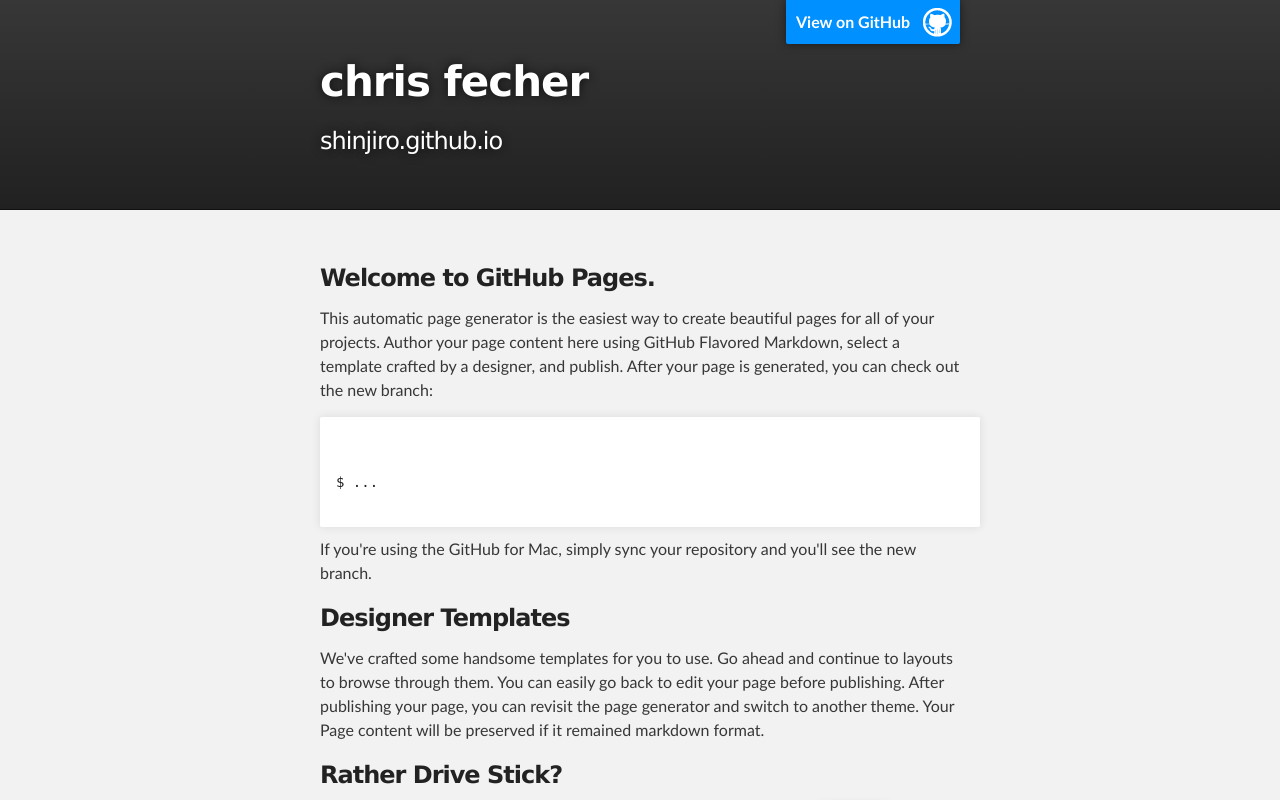
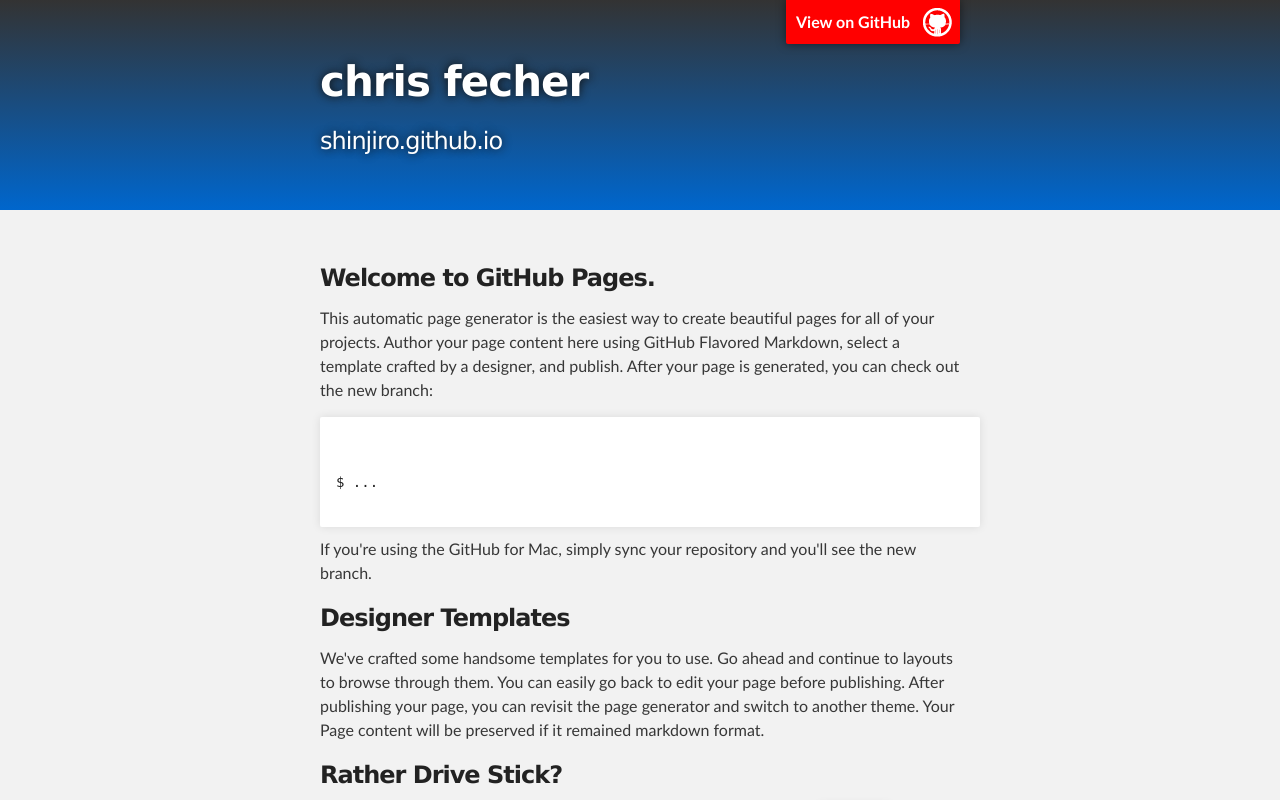
Before and after one commit to shinjiro/shinjiro.github.io, a plain HTML site: page index.html in a window 1280 px wide. Shown: the top 800 px of the page. Drawn offline with Linux system fonts and the light colour scheme.

Commit message:
some style changes

```diff
--- /dev/null
+++ b/gulpfile.js
@@ -0,0 +1,5 @@
+var gulp = require('gulp');
+
+gulp.task('default', function() {
+  // place code for your default task here
+});
--- a/stylesheets/stylesheet.css
+++ b/stylesheets/stylesheet.css
@@ -277,7 +277,8 @@ Full-Width Styles
   z-index: 10;
   padding: 10px 50px 10px 10px;
   color: #fff;
-  background: url('../images/blacktocat.png') #0090ff no-repeat 95% 50%;
+  /*background: url('../images/blacktocat.png') #0090ff no-repeat 95% 50%;*/
+  background: url('../images/blacktocat.png') #ff0000 no-repeat 95% 50%;
   font-weight: 700;
   box-shadow: 0 0 10px rgba(0,0,0,.5);
   border-bottom-left-radius: 2px;
@@ -285,12 +286,18 @@ Full-Width Styles
 }
 
 #header_wrap {
-  background: #212121;
+  background: #0066CC;
+  background: -moz-linear-gradient(top, #333333, #0066CC);
+  background: -webkit-linear-gradient(top, #333333, #0066CC);
+  background: -ms-linear-gradient(top, #333333, #0066CC);
+  background: -o-linear-gradient(top, #333333, #0066CC);
+  background: linear-gradient(top, #333333, #0066CC);
+  /*background: #212121;
   background: -moz-linear-gradient(top, #373737, #212121);
   background: -webkit-linear-gradient(top, #373737, #212121);
   background: -ms-linear-gradient(top, #373737, #212121);
   background: -o-linear-gradient(top, #373737, #212121);
-  background: linear-gradient(top, #373737, #212121);
+  background: linear-gradient(top, #373737, #212121);*/
 }
 
 #header_wrap .inner {
@@ -354,8 +361,10 @@ Full-Width Styles
 
 #main_content_wrap {
   background: #f2f2f2;
-  border-top: 1px solid #111;
-  border-bottom: 1px solid #111;
+  border-top: 1px solid #0066CC;
+  border-bottom: 1px solid #0066CC;
+  /*border-top: 1px solid #111;
+  border-bottom: 1px solid #111;*/
 }
 
 #main_content {
@@ -363,7 +372,8 @@ Full-Width Styles
 }
 
 #footer_wrap {
-  background: #212121;
+  background: #0066CC;
+  /*background: #212121;*/
 }
 
 
```
Also changed, not shown: index.html (line endings or trailing spaces).
